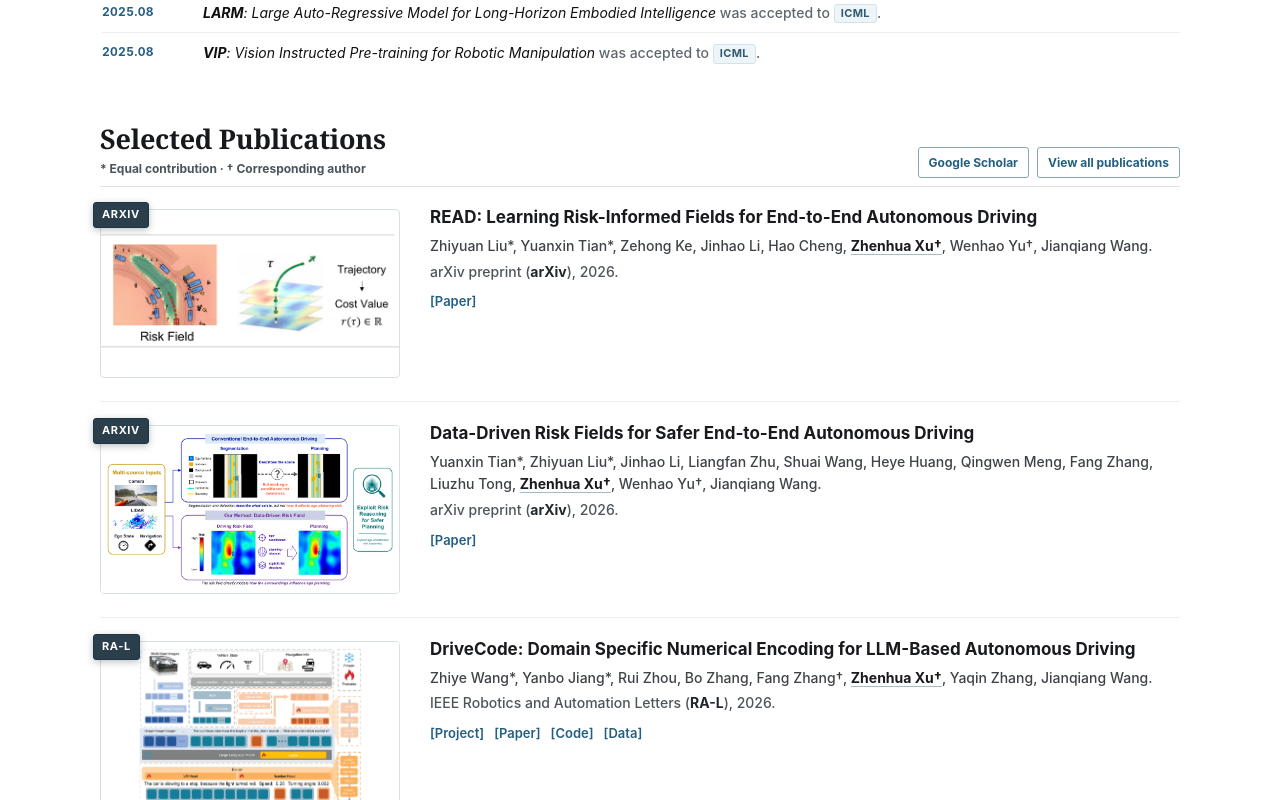
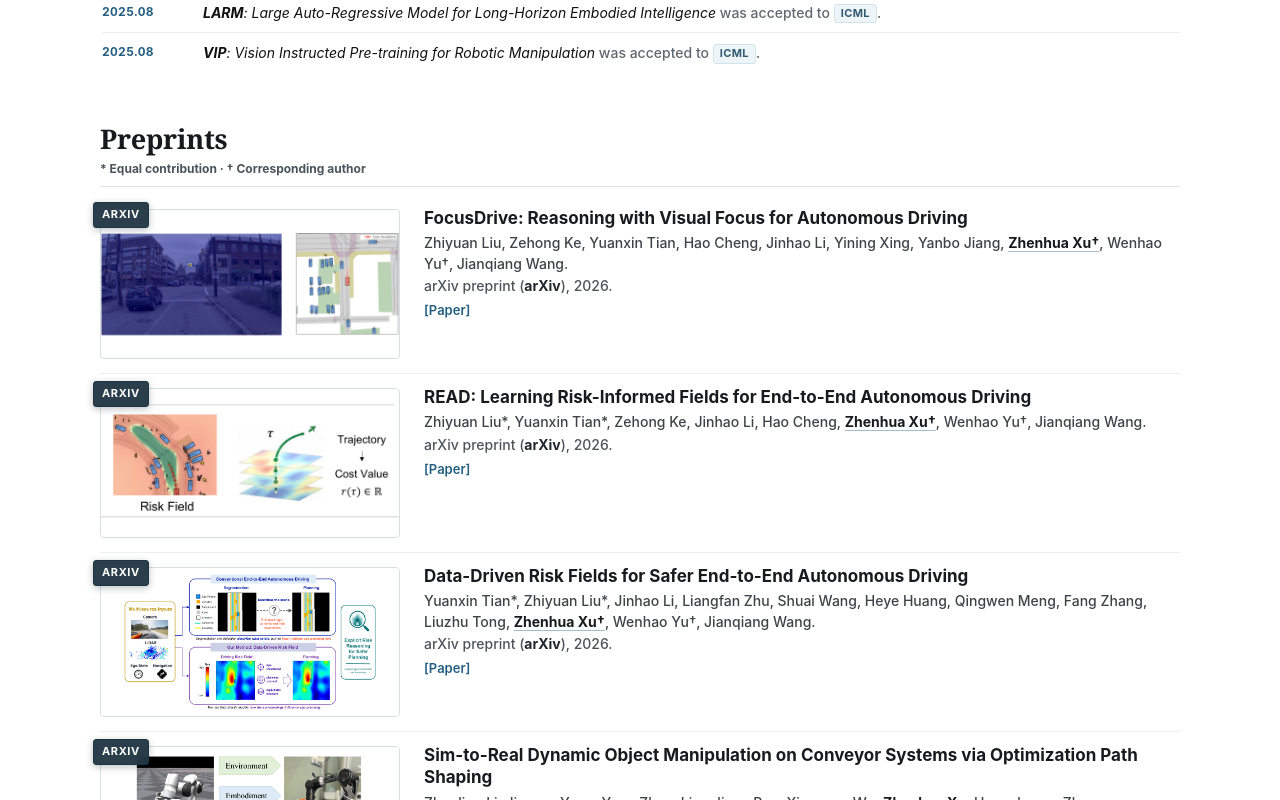
Before and after one commit to TonyXuQAQ/TonyXuQAQ.github.io, a React (Vite) app: page / in a window 1280 px wide. Shown: the part 880-1680 px from the top of the page. Built offline with nearby package versions, Linux system fonts and the light colour scheme.

Commit message:
Add FocusDrive and compact homepage preprint section

```diff
--- a/src/components/PublicationsSection.tsx
+++ b/src/components/PublicationsSection.tsx
@@ -10,7 +10,8 @@ import { ExternalLink } from "./ExternalLink";
 interface PublicationsSectionProps {
   items: Publication[];
   highlightedAuthor: string;
-  mode?: "selected" | "all";
+  mode?: "selected" | "preprints" | "all";
+  compact?: boolean;
   scholarUrl?: string;
 }
 
@@ -189,9 +190,14 @@ export function PublicationsSection({
   items,
   highlightedAuthor,
   mode = "all",
+  compact = false,
   scholarUrl,
 }: PublicationsSectionProps) {
-  const visibleItems = mode === "selected" ? items.filter((item) => item.selected) : items;
+  const visibleItems = items.filter((item) => {
+    if (mode === "preprints") return item.publicationType === "preprint";
+    if (mode === "selected") return item.selected && item.publicationType !== "preprint";
+    return true;
+  });
   const showAllPublications = mode === "selected" && items.some((item) => !item.selected);
   const preprints = visibleItems.filter((item) => item.publicationType === "preprint");
   const publications = visibleItems.filter((item) => item.publicationType !== "preprint");
@@ -221,15 +227,18 @@ export function PublicationsSection({
     );
   });
 
-  if (items.length === 0) {
+  if (visibleItems.length === 0) {
     return null;
   }
 
   return (
-    <section id="publications" className="content-section section-anchor">
+    <section
+      id={mode === "preprints" ? "preprints" : "publications"}
+      className={`content-section section-anchor${compact ? " publications--compact" : ""}`}
+    >
       <div className="section-heading-row">
         <div>
-          <h2>{mode === "selected" ? "Selected Publications" : "Publications"}</h2>
+          <h2>{mode === "preprints" ? "Preprints" : mode === "selected" ? "Selected Publications" : "Publications"}</h2>
           {authorNotes.length > 0 ? (
             <p className="publication-legend">{authorNotes.join(" · ")}</p>
           ) : null}
--- a/src/content/site.ts
+++ b/src/content/site.ts
@@ -238,8 +238,35 @@ export const siteConfig = {
     },
   ],
 
-  // The homepage highlights entries marked selected: true.
+  // All preprints appear separately; selected: true highlights peer-reviewed work.
   publications: [
+    {
+      title: "FocusDrive: Reasoning with Visual Focus for Autonomous Driving",
+      authors: [
+        "Zhiyuan Liu",
+        "Zehong Ke",
+        "Yuanxin Tian",
+        "Hao Cheng",
+        "Jinhao Li",
+        "Yining Xing",
+        "Yanbo Jiang",
+        "Zhenhua Xu†",
+        "Wenhao Yu†",
+        "Jianqiang Wang",
+      ],
+      authorNote: "† Corresponding author",
+      publicationType: "preprint",
+      venue: "arXiv preprint",
+      venueShort: "arXiv",
+      year: 2026,
+      media: {
+        type: "image",
+        src: "images/publications/focusdrive.png",
+        alt: "FocusDrive visual focus on a traffic light and the corresponding planned trajectory",
+        crop: { x: 245, y: 330, width: 337, height: 116, imageWidth: 620 },
+      },
+      links: [{ label: "Paper", url: "https://arxiv.org/abs/2609.33190" }],
+    },
     {
       title: "READ: Learning Risk-Informed Fields for End-to-End Autonomous Driving",
       authors: [
--- a/src/pages/HomePage.tsx
+++ b/src/pages/HomePage.tsx
@@ -15,7 +15,14 @@ export function HomePage() {
       <PublicationsSection
         items={siteConfig.publications}
         highlightedAuthor={siteConfig.profile.name}
+        mode="preprints"
+        compact
+      />
+      <PublicationsSection
+        items={siteConfig.publications}
+        highlightedAuthor={siteConfig.profile.name}
         mode="selected"
+        compact
         scholarUrl={scholarUrl}
       />
     </>
--- a/src/styles.css
+++ b/src/styles.css
@@ -730,6 +730,37 @@ video {
   font-weight: 600;
 }
 
+/* Compact homepage lists keep image width and readable type, with less whitespace. */
+.publications--compact .publication {
+  padding: 14px 0;
+  column-gap: 24px;
+  row-gap: 12px;
+}
+
+.publications--compact .publication:first-child {
+  padding-top: 2px;
+}
+
+.publications--compact .paper-preview {
+  aspect-ratio: 2 / 1;
+}
+
+.publications--compact .paper-content h3 {
+  margin: -2px 0 4px;
+  line-height: 1.3;
+}
+
+.publications--compact .paper-authors,
+.publications--compact .paper-venue {
+  margin: 2px 0;
+  line-height: 1.45;
+}
+
+.publications--compact .paper-links {
+  margin-top: 5px;
+  line-height: 1.4;
+}
+
 /* Timeline */
 
 .timeline-columns {
@@ -1060,6 +1091,11 @@ video {
 }
 
 @media (max-width: 560px) {
+  .publications--compact .section-heading-row {
+    flex-direction: column;
+    gap: 12px;
+  }
+
   .profile-grid {
     grid-template-columns: 1fr;
   }
```
Also changed, not shown: public/images/publications/focusdrive.png (added), src/content/README.md, 1 other file (tests, documents, lock files or other folders).
